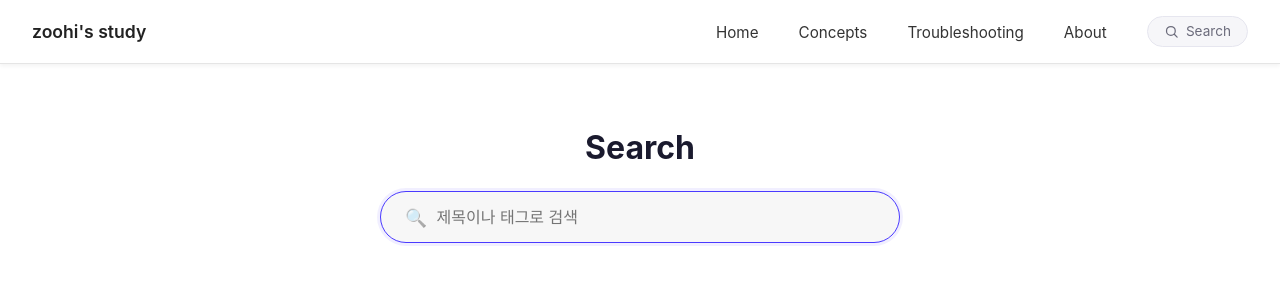
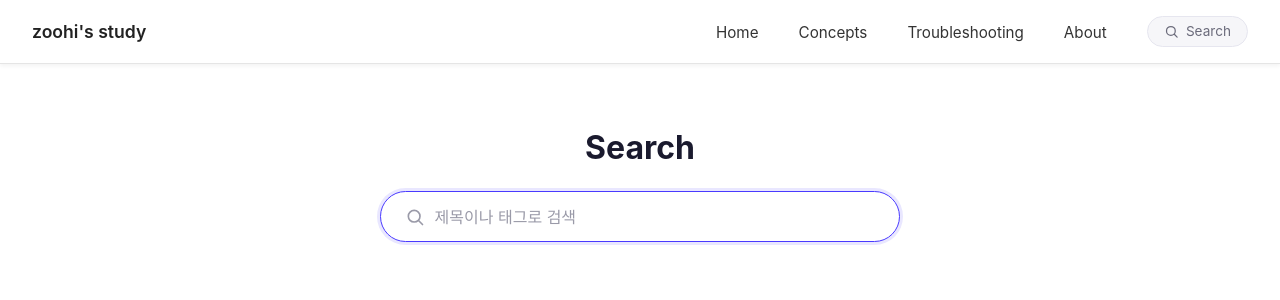
Before and after one commit to JHee0209/my-blog, a Jekyll site: the page built from search.md, in a window 1280 px wide. Shown: the top 300 px of the page. Built offline with Jekyll 4.4.1, drawn with Linux system fonts in a browser that asks for light colours.

Commit message:
search 바 돋보기 수정함

```diff
--- a/_layouts/default.html
+++ b/_layouts/default.html
@@ -307,7 +307,7 @@
           <circle cx="11" cy="11" r="7"></circle>
           <line x1="16.5" y1="16.5" x2="21" y2="21"></line>
         </svg>
-        <input type="text" id="searchInput" placeholder="관심 있는 태그 또는 키워드를 검색하세요." aria-label="태그 검색">
+        <input type="text" id="searchInput" placeholder="관심 있는 태그와 키워드를 검색하세요." aria-label="태그 검색">
         <button class="close-btn" id="closeBtn" aria-label="검색 닫기">
           <svg width="16" height="16" viewBox="0 0 24 24" fill="none" stroke="currentColor" stroke-width="2"
                stroke-linecap="round" aria-hidden="true">
--- a/_layouts/search.html
+++ b/_layouts/search.html
@@ -10,19 +10,24 @@ layout: default
 
 .search-field {
   display: flex; align-items: center; gap: 0.6rem;
-  background: #f7f7f7; border: 1px solid #ececec; border-radius: 999px;
+  background: #f6f6f9; border: 1px solid #e6e6ef; border-radius: 999px;
   padding: 0.9rem 1.5rem; max-width: 520px; margin: 0 auto;
-  transition: border-color 0.2s, box-shadow 0.2s;
+  transition: background 0.2s, border-color 0.2s, box-shadow 0.2s;
 }
 .search-field:focus-within {
+  background: #fff;
   border-color: #4a3aff;
-  box-shadow: 0 0 0 3px rgba(74,58,255,0.08);
+  box-shadow: 0 0 0 3px rgba(74,58,255,0.12);
 }
 .search-field input {
-  flex: 1; border: none; outline: none; background: transparent;
-  font-size: 1rem; font-family: inherit;
+  flex: 1; min-width: 0; border: none; outline: none; background: transparent;
+  font-size: 1rem; font-family: inherit; color: #222;
 }
-.search-field .icon { font-size: 1.1rem; opacity: 0.5; }
+.search-field input::placeholder { color: #9a9aa8; }
+
+.search-field .icon {
+  flex: none; width: 20px; height: 20px; color: #9a9aa8;
+}
 
 .count { text-align: center; color: #aaa; font-size: 0.9rem; margin-bottom: 2.5rem; }
 .count strong { color: #4a3aff; }
@@ -55,8 +60,11 @@ layout: default
 }
 
 .empty { text-align: center; padding: 4rem 1rem; color: #bbb; }
-.empty .big { font-size: 2rem; margin-bottom: 0.8rem; }
-.empty p { margin: 0; font-size: 0.95rem; }
+.empty .empty-icon {
+  display: block; width: 56px; height: 56px;
+  margin: 0 auto 1rem; color: #d5d5e0;
+}
+.empty p { margin: 0; font-size: 0.95rem; color: #9a9aa8; }
 
 @media (max-width: 600px) {
   .results { grid-template-columns: 1fr; }
@@ -67,15 +75,23 @@ layout: default
   <div class="search-head">
     <h1>Search</h1>
     <div class="search-field">
-      <span class="icon">🔍</span>
-      <input type="text" id="q" placeholder="제목이나 태그로 검색" autocomplete="off">
+      <svg class="icon" viewBox="0 0 24 24" fill="none" stroke="currentColor" stroke-width="2"
+           stroke-linecap="round" aria-hidden="true">
+        <circle cx="11" cy="11" r="7"></circle>
+        <line x1="16.5" y1="16.5" x2="21" y2="21"></line>
+      </svg>
+      <input type="text" id="q" placeholder="제목이나 태그로 검색" autocomplete="off" aria-label="글 검색">
     </div>
   </div>
 
   <div class="count" id="count"></div>
   <div class="results" id="results"></div>
   <div class="empty" id="empty" style="display:none">
-    <div class="big">🔍</div>
+    <svg class="empty-icon" viewBox="0 0 24 24" fill="none" stroke="currentColor" stroke-width="1.4"
+         stroke-linecap="round" aria-hidden="true">
+      <circle cx="11" cy="11" r="7"></circle>
+      <line x1="16.5" y1="16.5" x2="21" y2="21"></line>
+    </svg>
     <p>일치하는 글이 없습니다.</p>
   </div>
 </div>
```
